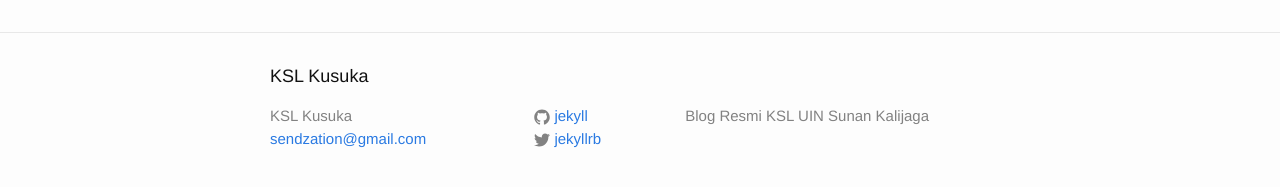
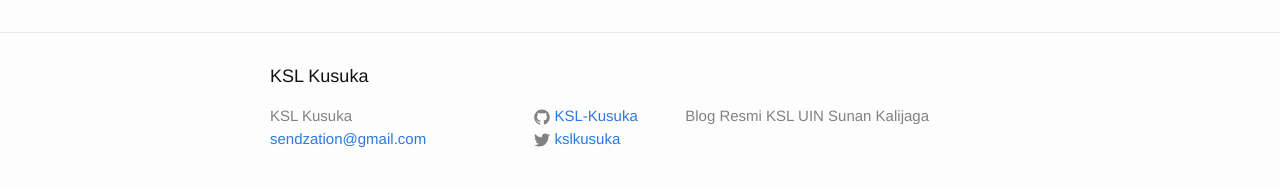
Before and after one commit to KSL-Kusuka/ksl-kusuka.github.io, a Jekyll site: the page built from about.md, in a window 1280 px wide. Shown: the part 318-505 px from the top of the page. Built offline with Jekyll 4.4.1, drawn with Linux system fonts in a browser that asks for light colours.

Commit message:
update config

```diff
--- a/_config.yml
+++ b/_config.yml
@@ -12,8 +12,8 @@
   Blog Resmi KSL UIN Sunan Kalijaga
 baseurl: "" # the subpath of your site, e.g. /blog
 url: "http://ksl-u.in" # the base hostname & protocol for your site
-twitter_username: jekyllrb
-github_username:  jekyll
+twitter_username: kslkusuka
+github_username:  KSL-Kusuka
 
 # Build settings
 markdown: kramdown
```
